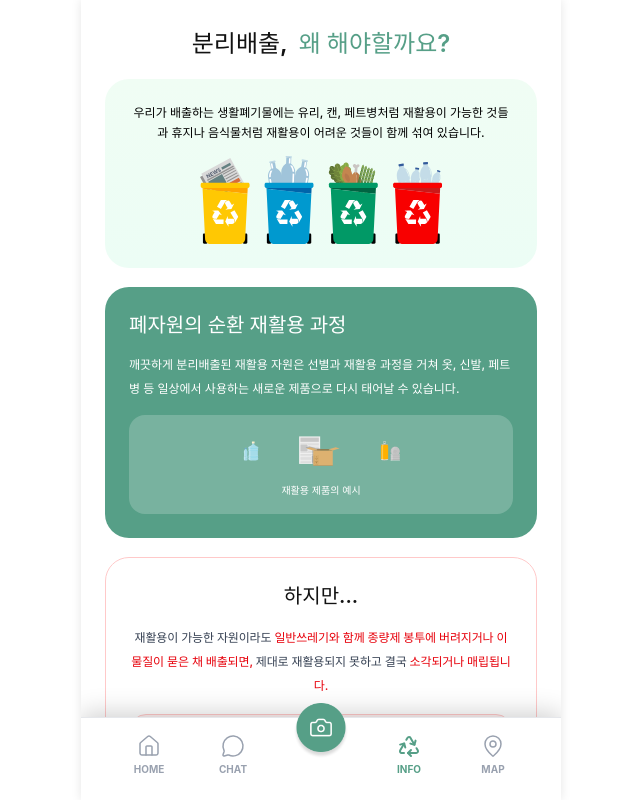
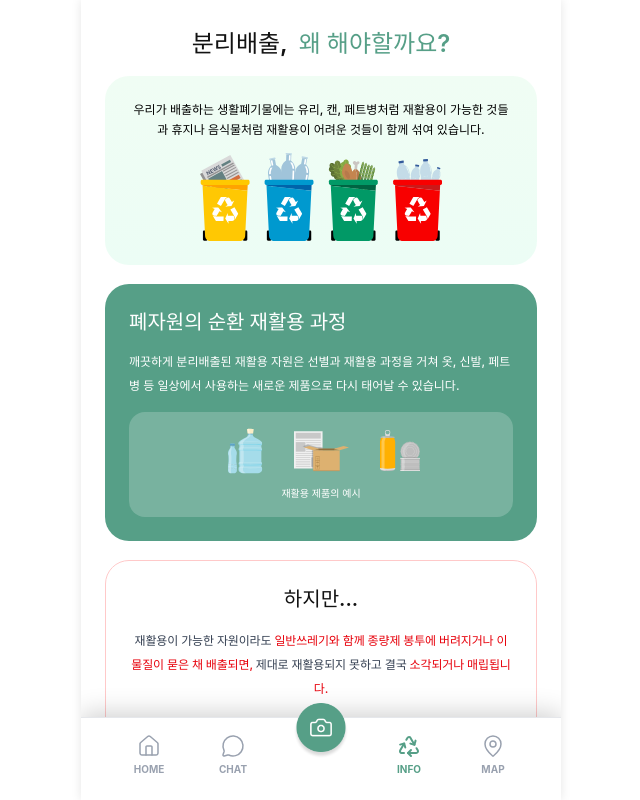
Before and after one commit to SeSACTHON/frontend, a React (Vite) app: page /#/info in a window 1280 px wide. Shown: the whole page, without its empty margins (319-959 px from the left). Built offline with nearby package versions, Linux system fonts and the light colour scheme.

Commit message:
[refactor] Info 페이지 UI 수정
- 스크롤 시에도 title 상단에 고정
- 스크롤 바 노출되지 않도록 no-scrollbar 추가
- svg icon weight, height 수정

```diff
--- a/src/pages/Info/Info.tsx
+++ b/src/pages/Info/Info.tsx
@@ -22,14 +22,16 @@ const Info = () => {
   };
 
   return (
-    <main className='scrollbar-hide relative h-full w-full overflow-y-auto'>
-      <div id='container' className='px-6 pt-7 pb-12'>
+    <main className='no-scrollbar max-w-app relative h-full overflow-y-auto'>
+      <div className='sticky top-0 z-10 bg-white pt-7 pb-4'>
+        <h1 className='flex justify-center gap-[11px] text-2xl leading-8 font-semibold'>
+          <span className='text-text-primary'>분리배출,</span>
+          <span className='text-brand-primary'>왜 해야할까요?</span>
+        </h1>
+      </div>
+
+      <div id='container' className='px-6 pb-12'>
         <div className='flex flex-col gap-[19px]'>
-          <h1 className='flex justify-center gap-[11px] text-2xl leading-8 font-semibold'>
-            <span className='text-text-primary'>분리배출,</span>
-            <span className='text-brand-primary'>왜 해야할까요?</span>
-          </h1>
-
           <section
             className='flex flex-col items-center gap-[13px] rounded-3xl p-6 text-center'
             style={{
@@ -58,10 +60,10 @@ const Info = () => {
             </p>
 
             <div className='rounded-2xl bg-white/20 p-4'>
-              <div className='mb-3 flex items-center justify-center gap-6'>
-                <img src={Pet} alt='plastic-bottle' className='h-10 w-8' />
-                <img src={Paper} alt='paper' className='h-10 w-14' />
-                <img src={Can} alt='can' className='h-10 w-9' />
+              <div className='mb-3 flex justify-center'>
+                <img src={Pet} alt='plastic-bottle' className='h-11.5 w-19' />
+                <img src={Paper} alt='paper' className='h-11.5 w-19' />
+                <img src={Can} alt='can' className='h-11.5 w-19' />
               </div>
               <p className='text-center text-[10px]'>재활용 제품의 예시</p>
             </div>
```
